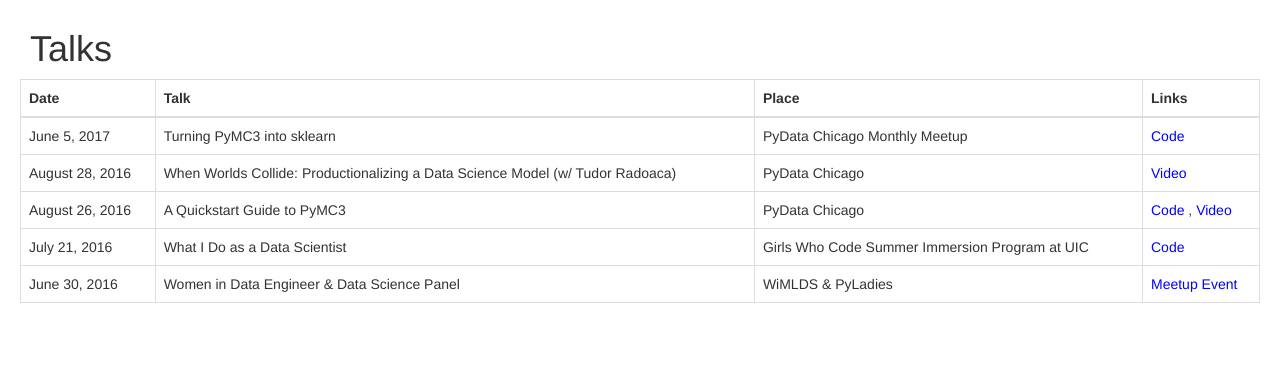
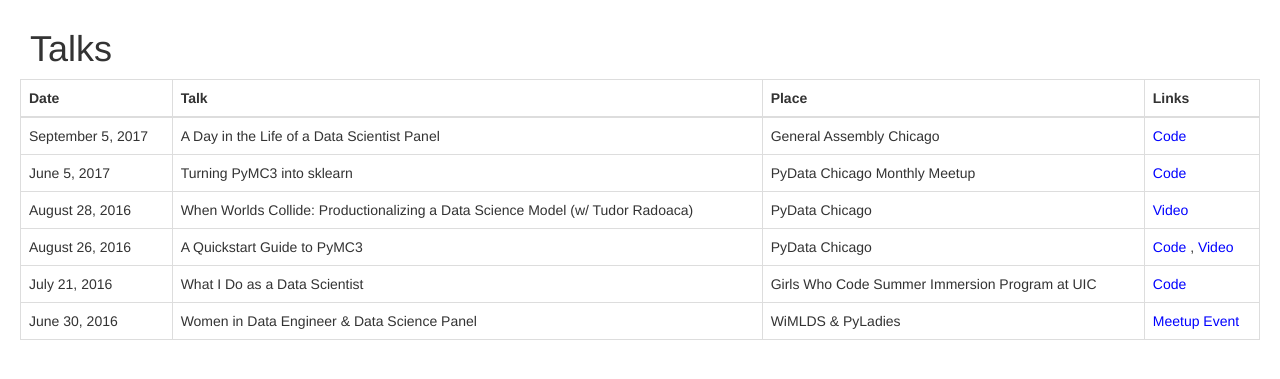
Before and after one commit to parsing-science/parsing-science-flask, a Flask app: page /talks/ in a window 1280 px wide. Shown: the part 111-490 px from the top of the page. Run offline with Flask 2, Linux system fonts and the light colour scheme; some libraries are stand-ins or nearby versions.

Commit message:
Add in GA event

```diff
--- a/parsing_science/templates/core/talks.html
+++ b/parsing_science/templates/core/talks.html
@@ -14,7 +14,13 @@
           </tr>
         </thead>
         <tbody>
-            <tr>
+          <tr>
+            <td>September 5, 2017</td>
+            <td>A Day in the Life of a Data Scientist Panel</td>
+            <td>General Assembly Chicago</td>
+            <td><a href="https://generalassemb.ly/education/a-day-in-the-life-of-a-data-scientist" target="_blank"> Code </a></td>
+          </tr>
+          <tr>
             <td>June 5, 2017</td>
             <td>Turning PyMC3 into sklearn</td>
             <td>PyData Chicago Monthly Meetup</td>
```
